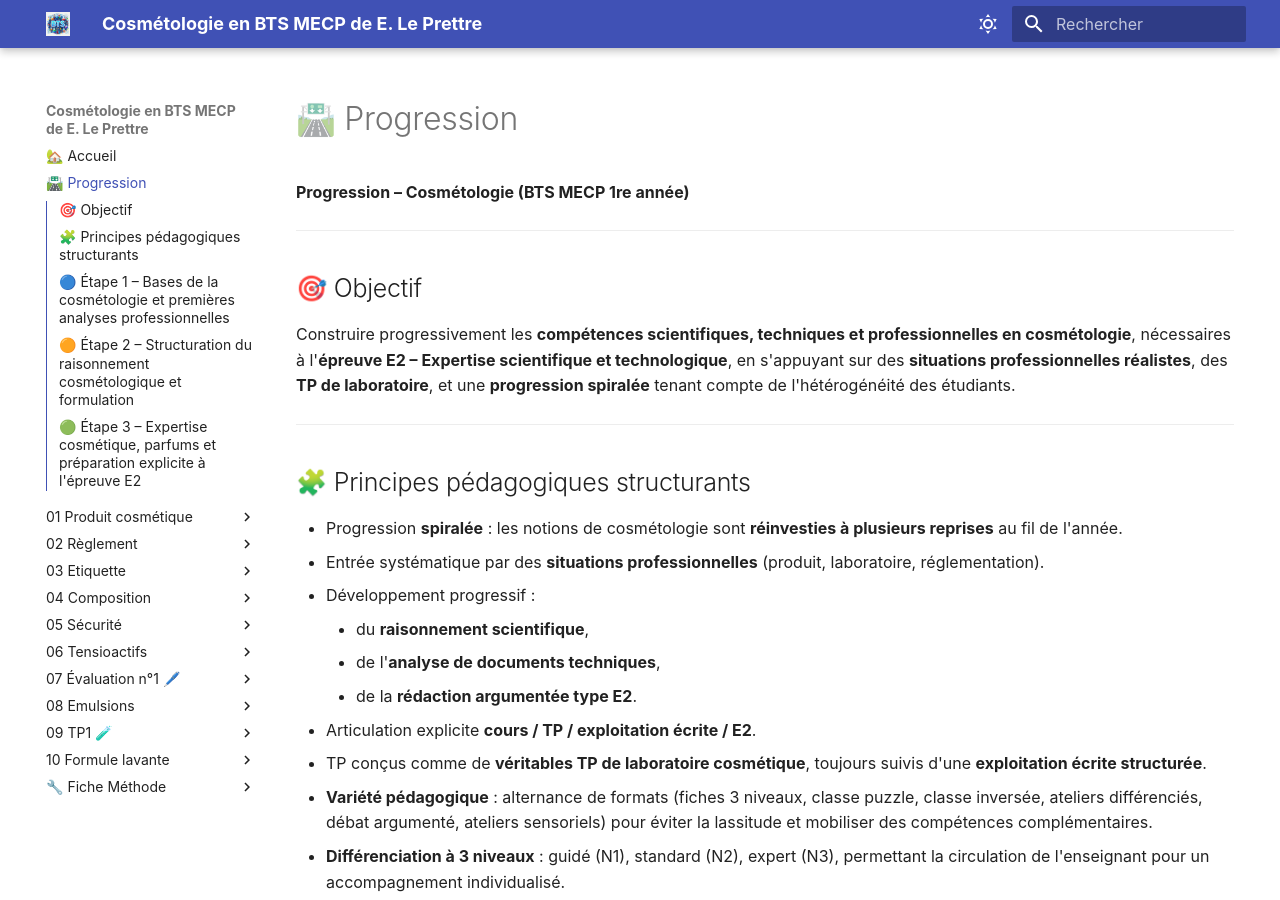
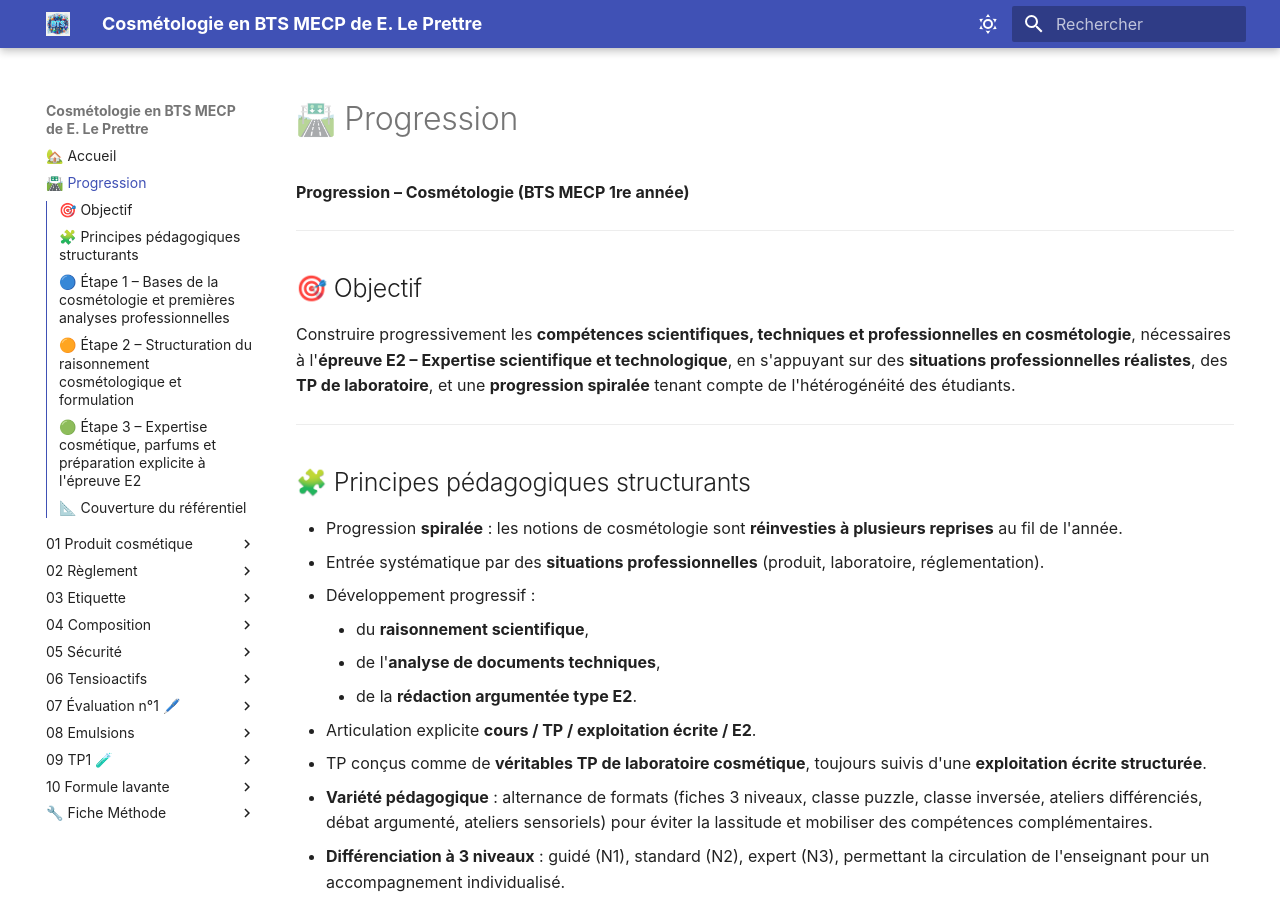
Before and after one commit to E-LePrettre/bts-mecp-cosmetologie, an MkDocs documentation site: the page built from docs/00_Progression/progression.md, in a window 1280 px wide and 900 px high. Built offline with MkDocs 1.6.1 and Material for MkDocs 9.7.7, drawn with Linux system fonts in a browser that asks for light colours.

Commit message:
progression

```diff
--- a/docs/00_Progression/progression.md
+++ b/docs/00_Progression/progression.md
@@ -123,7 +123,7 @@ Chaque TP donne lieu à une **exploitation écrite structurée** conforme aux **
 
 ---
 
-### 📐 Couverture du référentiel
+## 📐 Couverture du référentiel
 
 | Section du référentiel | Séance(s) |
 |------------------------|-----------|
```
